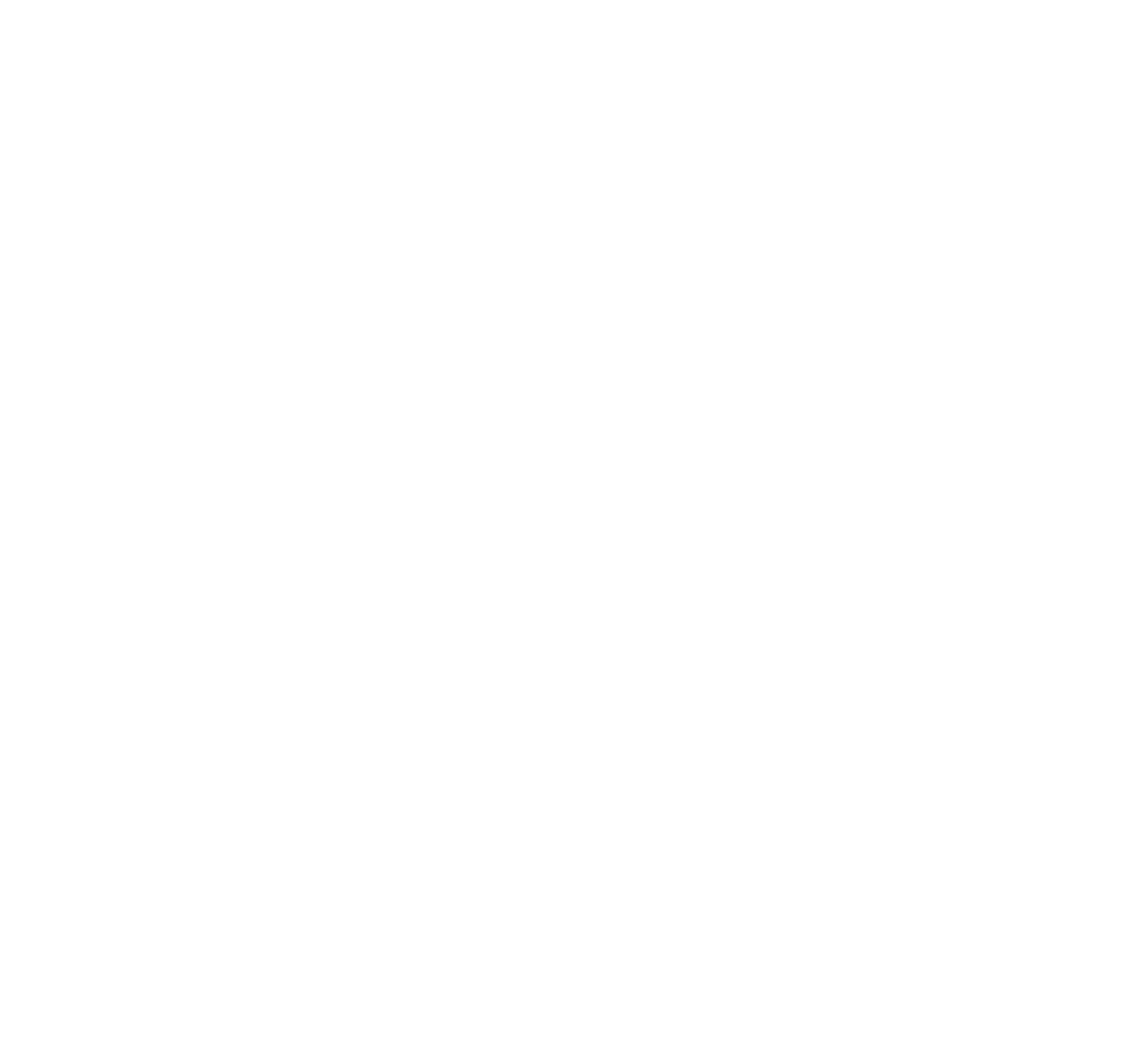
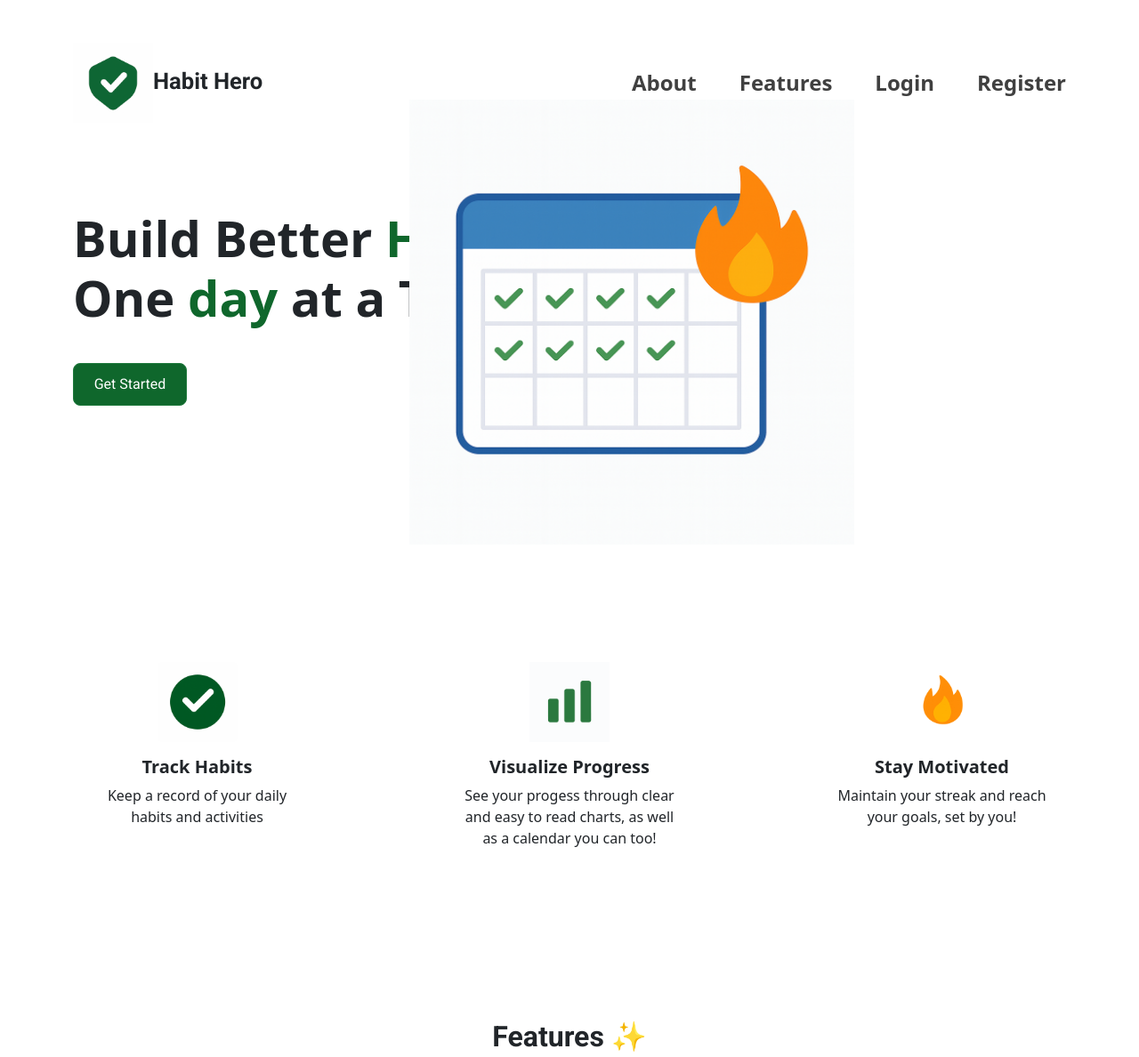
Before and after one commit to Frankie-Carroll/habit-tracker, a website: page pages/index.html in a window 1280 px wide. Shown: the whole page at 89% size. Before the commit the page ends 800 px from the top, so only its background shows below. Drawn offline with nearby package versions, Linux system fonts and the light colour scheme.

Commit message:
second commit (landing page)

```diff
--- a/css/style.css
+++ b/css/style.css
@@ -1 +1,115 @@
 /* This page will be used for the main style of every other page expect specificy style for the dashboard*/
+
+@import url('https://fonts.googleapis.com/css2?family=Roboto:wght@400;700&display=swap');
+
+
+*{
+    margin: 0;
+    padding: 0;
+    box-sizing: border-box;
+}
+
+:root{
+    --bg-color: hsl(0, 0%, 100%);
+    --text-color: hsl(0, 0%, 25%);
+    --secondary-text-color: hsl(0, 0%, 45%);
+    --primary-green: hsl(140, 75%, 23%);
+    --hover-green: hsl(140, 60%, 30%);
+    --primary-blue: hsl(220, 80%, 35%);
+    --secondary-blue: hsl(220, 80%, 28%);
+    --main-font: 'Roboto', sans-serif;
+    --secondary-font: system-ui, -apple-system;
+}
+
+body{
+    min-height: 100vh;
+    font-family: 'Lucida Sans', 'Lucida Sans Regular', 'Lucida Grande', 'Lucida Sans Unicode', Geneva, Verdana, sans-serif;
+    background-color: var(--bg-color);
+    color: var(--text-color);
+}
+
+/* This is code for the landing page */
+
+h1, a{
+    font-family: var(--secondary-font);
+}
+
+#header-wrapper{
+    flex-wrap: nowrap;
+    white-space: nowrap;
+    overflow-x: auto;
+}
+
+#landing-page-title{
+    margin-right: 1rem;
+    font-family: var(--main-font);
+}
+
+.clamp{
+    font-size: clamp(.25rem, 2vw, 1.5rem);
+}
+
+.clamp-title{
+    font-size: clamp(.5rem, 2vw, 2.5rem);
+}
+
+.icon-img{
+    max-width: 90px;
+    width: 100%;
+    height: auto;
+    vertical-align: middle;
+    mix-blend-mode: multiply;
+}
+
+.link-text-color{
+    color: var(--text-color);
+    font-family: var(--secondary-font);
+}
+
+.link-text-color::after{
+    color: var(--secondary-text-color);
+}
+
+.link-text-color:hover{
+    color: var(--primary-green);
+}
+
+.link-text-color:active{
+    color: var(--primary-blue);
+}
+
+.custom-btn{
+    width: 8em;
+    height: 3em;
+    color: var(--bg-color);
+    font-size: 1em;
+    font-family: var(--main-font);
+    background-color: var(--primary-green);
+    border: 1px solid var(--hover-green);
+    border-radius: .5rem;
+    margin-top: 2em;
+}
+
+.custom-btn:hover{
+    box-shadow: 0 0 15px var(--hover-green);
+    background-color: var(--hover-green);
+}
+
+
+#calendar-picture{
+    max-width: 500px;
+    width: 100%;
+    height: auto;
+    position: absolute;
+    right: 20em;
+    top: 7em;
+}
+
+#custom-cards{
+    margin-top: 18em;
+}
+
+.features{
+    margin-top: 5em;
+    font-family: var(--main-font);
+}
--- a/pages/index.html
+++ b/pages/index.html
@@ -3,9 +3,72 @@
 <head>
     <meta charset="UTF-8">
     <meta name="viewport" content="width=device-width, initial-scale=1.0">
-    <title>Document</title>
+    <link rel="stylesheet" href="../css/style.css">
+    <link href="https://fonts.googleapis.com/css?family=Roboto:300,300i,400,400i,500,500i,700,700i,900,900i" rel="stylesheet">
+    <link href="https://cdn.jsdelivr.net/npm/bootstrap@5.3.7/dist/css/bootstrap.min.css" rel="stylesheet" integrity="sha384-LN+7fdVzj6u52u30Kp6M/trliBMCMKTyK833zpbD+pXdCLuTusPj697FH4R/5mcr" crossorigin="anonymous">
+    <script defer src="https://cdn.jsdelivr.net/npm/bootstrap@5.3.7/dist/js/bootstrap.bundle.min.js" integrity="sha384-ndDqU0Gzau9qJ1lfW4pNLlhNTkCfHzAVBReH9diLvGRem5+R9g2FzA8ZGN954O5Q" crossorigin="anonymous"></script>
+    <title>Habit Hero</title>
 </head>
 <body>
+    <header>
+      <div class="container-lg d-flex mt-5 justify-content-between" id="header-wrapper">
+        <h1 id="landing-page-title" class="card-title fw-bold clamp-title"><img src="../img/main-icon.png" alt="Main Icon" class="icon-img clamp">Habit Hero</h1>
 
+        <nav class="nav align-items-center ms-2">
+                <ul class="nav navigation gap-5 m">
+                    <li class="nav-item">
+                      <a href="./about.html" class=".nav-link text-decoration-none fw-bold link-text-color clamp">About</a>
+                    </li>
+                    <li class="nav-item">
+                      <a href="" class=".nav-link text-decoration-none fw-bold link-text-color clamp">Features</a>
+                    </li>
+                    <li class="nav-item">
+                      <a href="./login.html" class=".nav-link text-decoration-none fw-bold link-text-color clamp">Login</a>
+                    </li>
+                    <li class="nav-item">
+                      <a href="./register.html" class=".nav-link text-decoration-none fw-bold link-text-color clamp">Register</a>
+                    </li>
+                </ul>
+            </nav>
+      </div>
+    </header>
+
+    <div class="container-lg mt-5 d-flex flex-column">
+      <h1 class="display-4 fw-bold w-50 mt-5">Build Better <span style="color: hsl(140, 75%, 23%);">Habits</span>, One <span style="color: hsl(140, 75%, 23%);">day</span> at a Time.</h1>
+      <button type="button" id="getStarted" class="custom-btn">Get Started</button>
+      <img src="../img/calendar-png.png" alt="picture of calendar" id="calendar-picture">
+    </div>
+
+    <div class="container-lg d-flex justify-content-between" id="custom-cards">
+      <div class="card w-25 border-0 d-flex flex-column align-items-center">
+        <img src="../img/check-mark.png" alt="check mark" class="card-img just icon-img">
+        <div class="card-body">
+          <h5 class="text-center fw-bold">Track Habits</h5>
+          <p class="align-content-center text-center">Keep a record of your daily habits and activities</p>
+        </div>
+      </div>
+      <div class="card w-25 border-0 d-flex flex-column align-items-center">
+        <img src="../img/bar-chart.png" alt="chart icon" class="icon-img">
+        <div class="card-body">
+          <h5 class="text-center fw-bold">Visualize Progress</h5>
+          <p class="align-content-center text-center">See your progess through clear and easy to read charts, as well as a calendar you can too!</p>
+        </div>
+      </div>
+      <div class="card w-25 border-0 d-flex flex-column align-items-center">
+        <img src="../img/fire.png" alt="fire icon" class="icon-img">
+        <div class="card-body">
+          <h5 class="text-center fw-bold">Stay Motivated</h5>
+          <p class="align-content-center text-center">Maintain your streak and reach your goals, set by you!</p>
+        </div>
+      </div>
+    </div>
+
+    <h2 class="text-center fw-bold features">Features ✨</h2>
+
+    <section>
+
+    </section>
+
+    <script src="../scripts/main-landing-page.js"></script>
 </body>
 </html>
```
Also changed, not shown: pages/about.html (added, +11 -0 lines), pages/settings.html (+11 -0 lines), img/bar-chart.png (added), img/check-mark.png (added), img/fire.png (added), img/main-icon.png (added).
